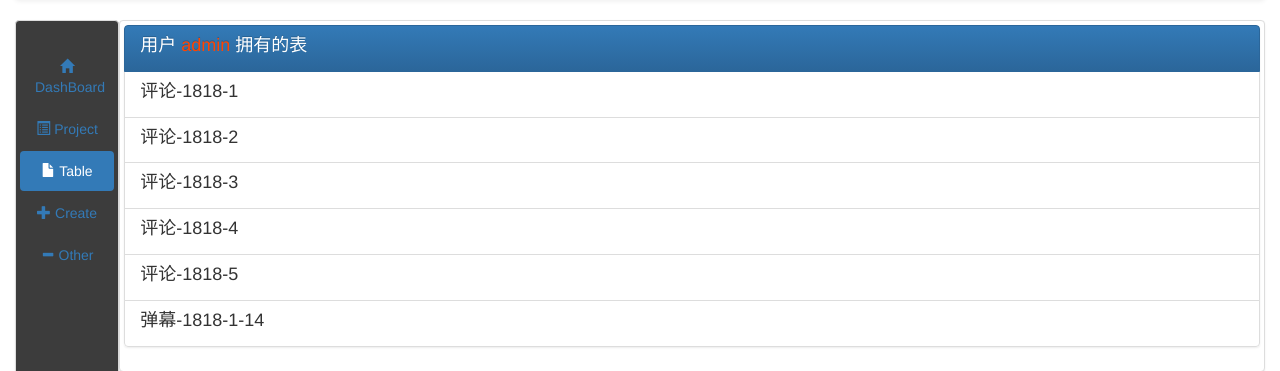
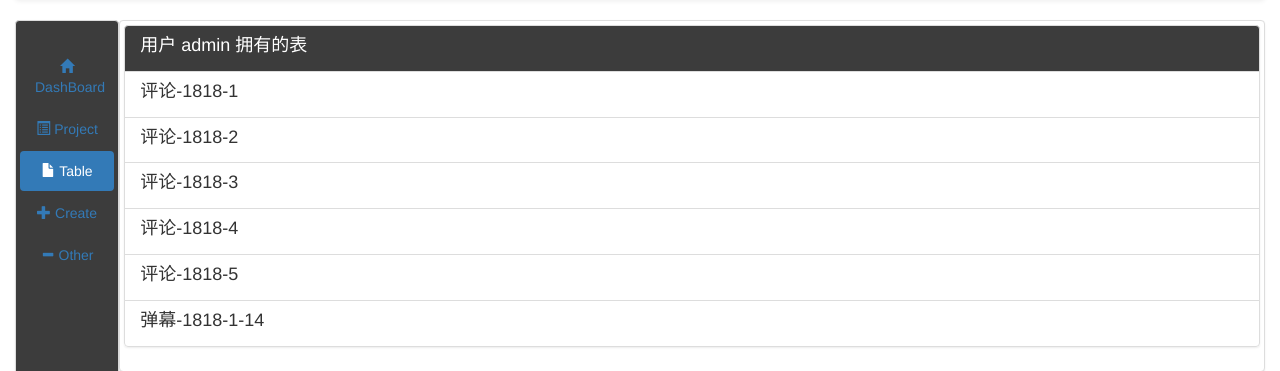
Before and after one commit to SONG-2J/VSAS, a Django app: page /index/admin/Table/ in a window 1280 px wide. Shown: the part 52-423 px from the top of the page. Run offline with Django 3.2, Linux system fonts and the light colour scheme; data comes from the database, SQL or seed files in the repository; some libraries are stand-ins or nearby versions.

Commit message:
样式修改+说明书

```diff
--- a/templates/show/project.html
+++ b/templates/show/project.html
@@ -1,9 +1,7 @@
 <div class="list-group">
-    <a href="#" class="list-group-item active">
+    <a href="#" class="list-group-item" style="background-color: #3c3c3c">
         <h4 class="list-group-item-heading">
-            用户
-            <span style="color: #ff4500">{{ username }}</span>
-            拥有的项目
+            <span style="color: white">用户 {{ username }} 拥有的项目</span>
         </h4>
     </a>
     {% for p in projects %}
--- a/templates/show/table.html
+++ b/templates/show/table.html
@@ -1,9 +1,7 @@
 <div class="list-group">
-    <a href="#" class="list-group-item active">
+    <a href="#" class="list-group-item" style="background-color: #3c3c3c">
         <h4 class="list-group-item-heading">
-            用户
-            <span style="color: #ff4500">{{ username }}</span>
-            拥有的表
+            <span style="color: white">用户 {{ username }} 拥有的表</span>
         </h4>
     </a>
     {% for t in tables %}
```
Also changed, not shown: 2 other files.
